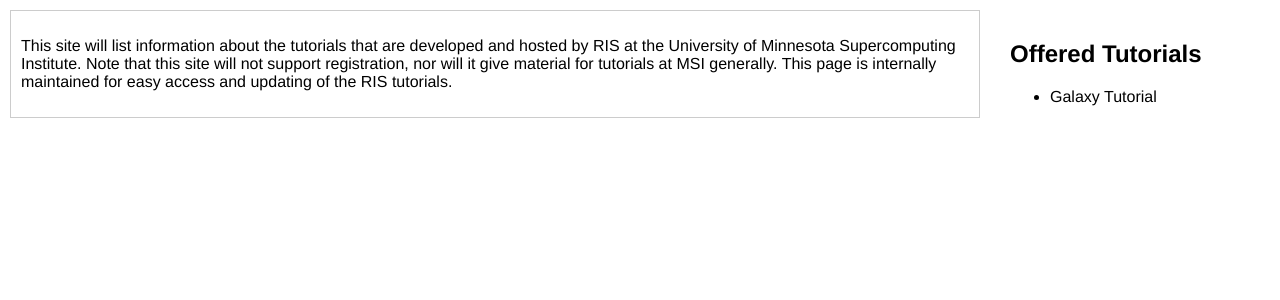
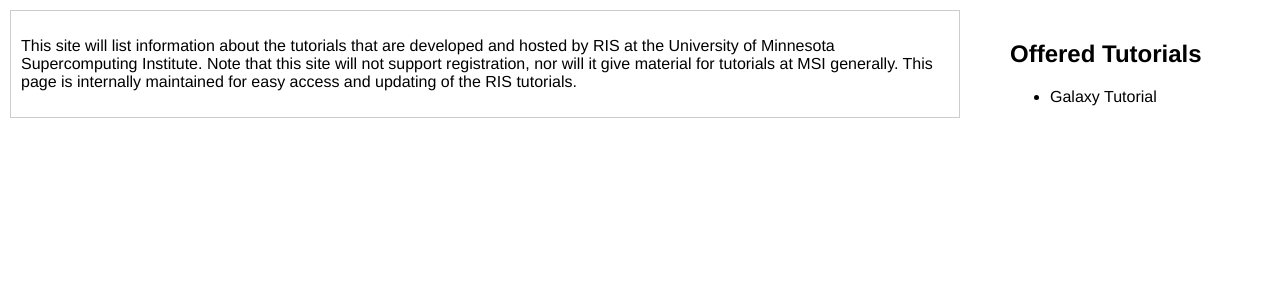
Before and after one commit to msi-ris/Tutorials, a Jekyll site: the page built from index.html, in a window 1280 px wide. Shown: the top 300 px of the page. Built offline with Jekyll 4.4.1, drawn with Linux system fonts in a browser that asks for light colours.

Commit message:
update css

```diff
--- a/css/main.css
+++ b/css/main.css
@@ -13,7 +13,7 @@ body {
     display:block;
     top:10px;
     left:10px;
-    margin-right:300px;
+    margin-right:320px;
     min-width:600px;
     padding:10px;
     border:1px solid #ccc;
```
